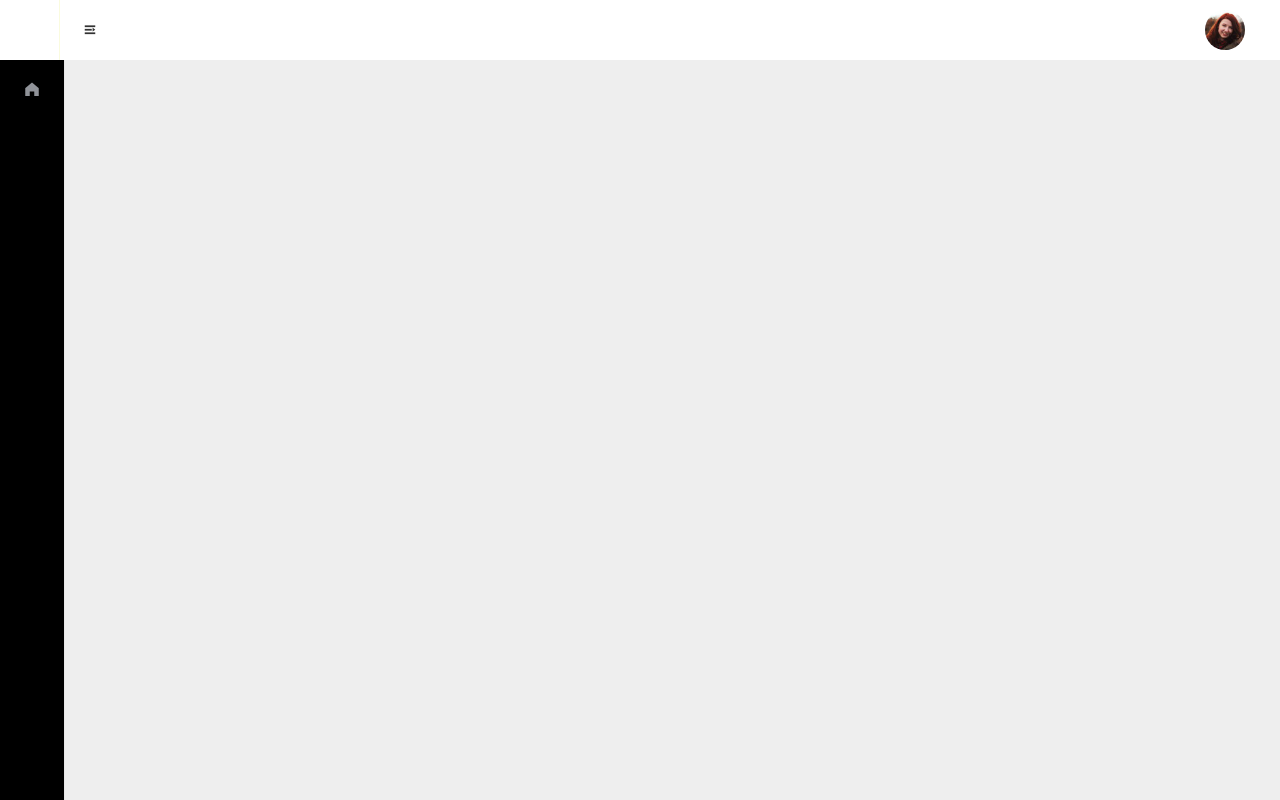
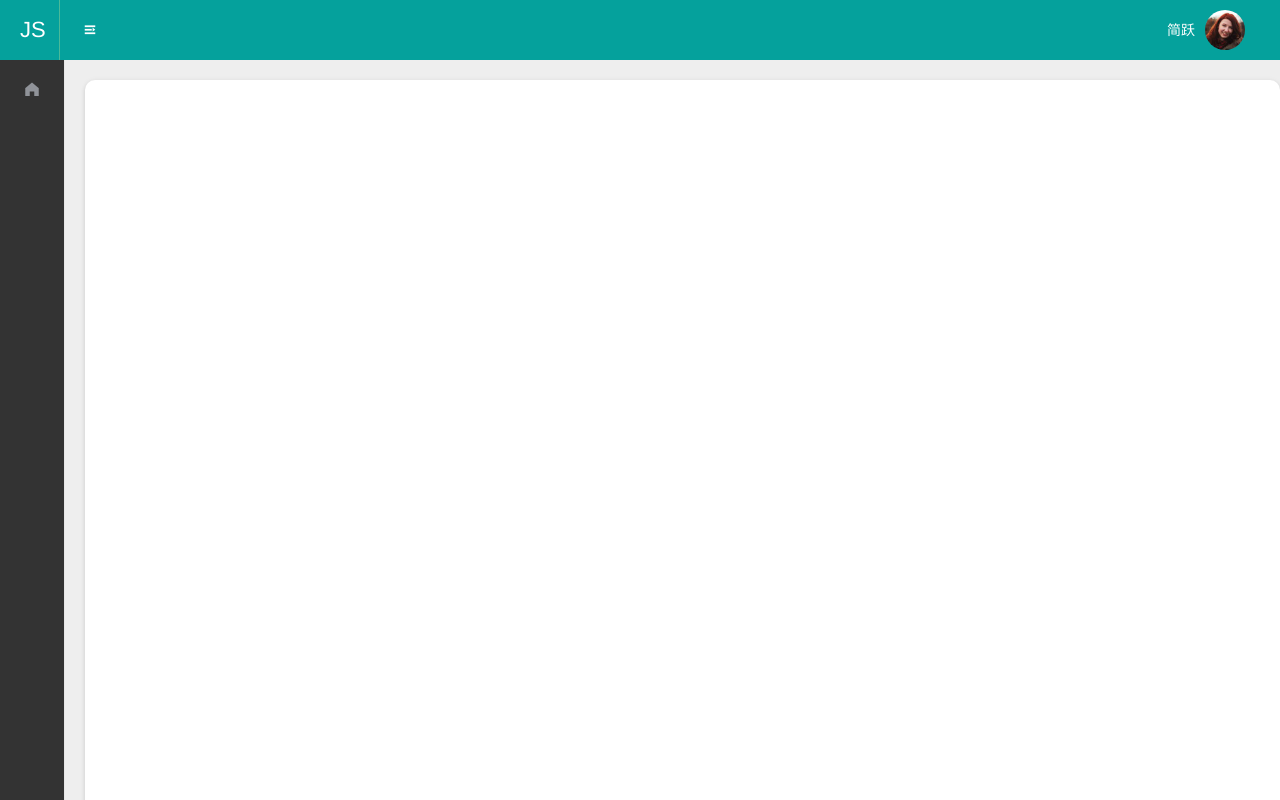
Before and after one commit to p-in/edu-train, a Vue app in the folder public/: page / in a window 1280 px wide. Built offline with nearby package versions, Linux system fonts and the light colour scheme.

Commit message:
完成基础布局框架

```diff
--- a/public/src/components/common/header.vue
+++ b/public/src/components/common/header.vue
@@ -3,7 +3,7 @@
         <!-- header -->
         <el-col :span="24" class="header">
             <el-col :span="10" class="logo" :class="collapsed?'logo-width':'logo-collapse-width'">
-                {{collapsed?'':sysName}}
+                {{collapsed?'JS':sysName}}
             </el-col>
             <el-col :span="10">
                 <div class="tools" @click.prevent="collapse">
@@ -17,16 +17,16 @@
                     <el-dropdown-menu slot="dropdown">
                         <el-dropdown-item>我的消息</el-dropdown-item>
                         <el-dropdown-item>设置</el-dropdown-item>
-                        <el-dropdown-item divided @click.native="logout">退出登录</el-dropdown-item>
+                        <el-dropdown-item divided @click.native="">退出登录</el-dropdown-item>
                     </el-dropdown-menu>
                 </el-dropdown>
             </el-col>
         </el-col>
         <!-- 左侧导航 -->
-        <el-col class="main">
+        <el-col :span="24" class="main">
             <aside :class="collapsed?'menu-collapsed':'menu-expanded'">
                 <el-menu  class="el-menu-vertical-demo"  unique-opened router
-                         background-color="#000" text-color="#fff" active-text-color="#ffd04b" :collapse="collapsed">
+                         background-color="#333" text-color="#fff" active-text-color="#ffd04b" :collapse="collapsed">
                     <template v-for="(item,index) in $router.options.routes" v-if="!item.hidden">
                         <el-submenu :index="index+''" v-if="!item.leaf">
                             <template slot="title">
@@ -43,6 +43,7 @@
                     </template>
                 </el-menu>
             </aside>
+            <transition name="fade" mode="out-in">
             <section class="content-container">
                 <div class="grid-content bg-purple-light">
                     <el-col :span="24" class="breadcrumb-container">
@@ -55,12 +56,12 @@
                     </el-col>
                     <el-col :span="24" class="content-wrapper">
                         <transition name="fade" mode="out-in">
-                            1234
                             <router-view></router-view>
                         </transition>
                     </el-col>
                 </div>
             </section>
+            </transition>
         </el-col>
     </el-row>
 </template>
@@ -89,30 +90,51 @@
         height: 100%;
     }
 
-    .main {
-        height: 100%;
-    }
-
     .el-menu-vertical-demo {
         height: 100%;
     }
 
     .el-menu-vertical-demo:not(.el-menu--collapse) {
-        width: 200px;
+        width: 230px;
     }
 
     .header {
         height: 60px;
         line-height: 60px;
-        background: #fff;
-        color: #333;
+        background: #05a19c;
+        color: #fff;
 
     }
 
+    .main {
+        display: flex;
+        position: absolute;
+        top: 60px;
+        bottom: 0;
+        overflow: hidden;
+        height: 100%;
+    }
+
     .main aside {
-        flex: 0 0 230px;
         width: 230px;
         height: 100%;
+    }
+    .main aside .el-menu{
+        height: 100%;
+    }
+    .main aside .collapsed {
+        width: 60px;
+    }
+    .main aside .collapsed .item{
+        position: relative;
+    }
+    .main aside .collapsed .submenu{
+        position:absolute;
+        top:0;
+        left:60px;
+        z-index:99999;
+        height:auto;
+        display:none;
     }
 
     .logo {
@@ -154,9 +176,25 @@
     }
 
     .main .content-container {
+        margin: 20px 0 0 20px;
+        background-color: #fff;
         flex: 1;
         overflow-y: scroll;
         padding: 20px;
+        border-radius: 10px;
+        box-shadow: 0 2px 4px rgba(0, 0, 0, .12), 0 0 6px rgba(0, 0, 0, .04)
+    }
+    .main .content-container .breadcrumb-container .title{
+        width: 200px;
+        float: left;
+        color: #475669;
+    }
+    .main .content-container .breadcrumb-container .breadcrumb-inner {
+        float: right;
+    }
+    .main .content-container .content-wrapper {
+        background-color: #fff;
+        box-sizing: border-box;
     }
 
     .logo-collapse-width {
--- a/public/src/router/index.js
+++ b/public/src/router/index.js
@@ -10,7 +10,7 @@ export default new Router({
       path: '/home',
       name: '首页',
       component: Home,
-      icon: 'el-icon-s-home',
+      icon: 'el-icon-s-home'
     }
   ]
 })
```
